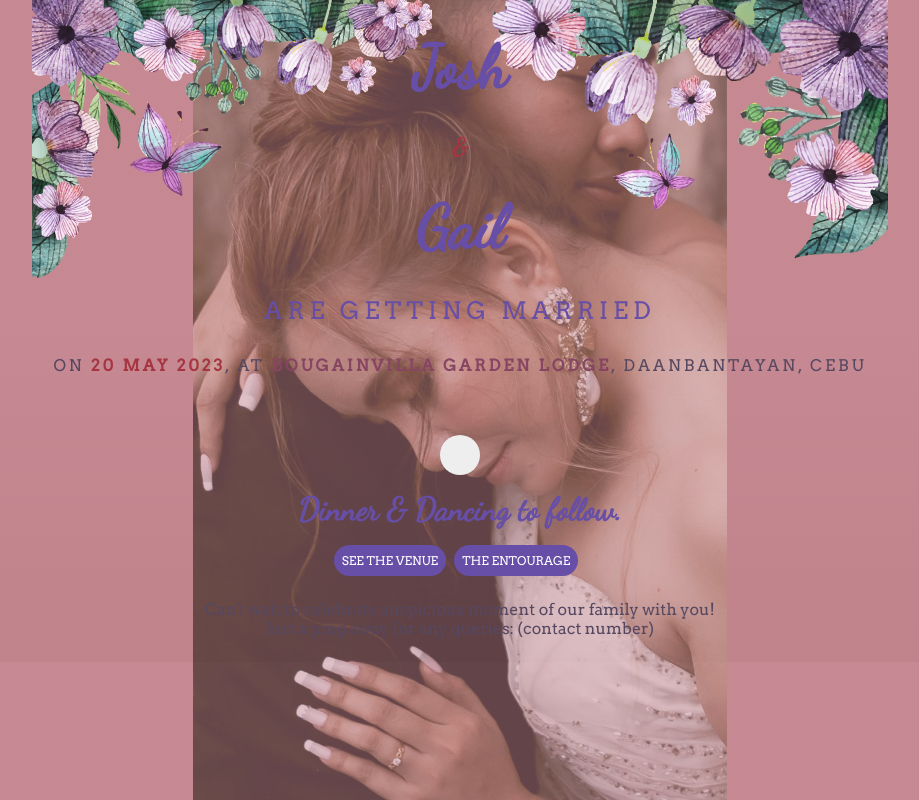
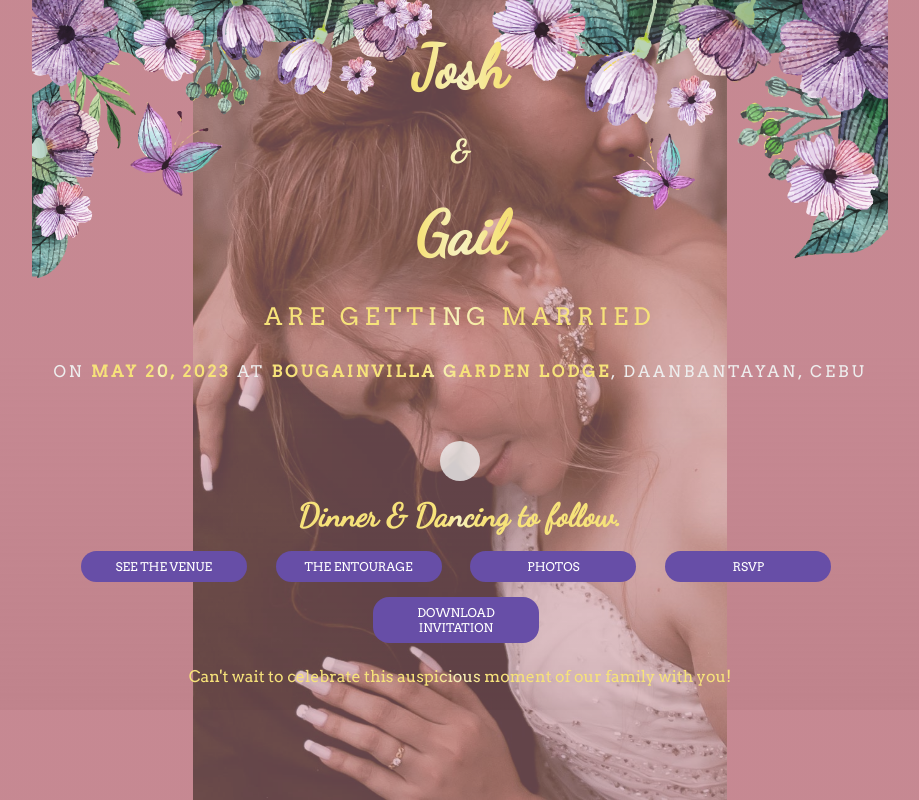
Before and after one commit to 2koiii/invitation, a PHP site: page / in a window 1280 px wide. Shown: the whole page, without its empty margins (180-1099 px from the left). Run offline with PHP 8.4, Linux system fonts and the light colour scheme; some libraries are stand-ins or nearby versions.

Commit message:
updated files

```diff
--- a/changes.txt
+++ b/changes.txt
@@ -6,8 +6,8 @@
 - matron of honor sayup (see file)
 - rsvp (new page) (google forms) (note: butangan ug note kopyaha lng ang layout pero ang mga naa kato akoa ge send kay mao njud to)
 - rsvp (add text: Ease understand that our venues have limited number of guest as we are still under a community quarantine status.)
-- Music Your Love -Juris Piano Cover
-- blush pink ang background - gold ang text (see file blush pink text color)
+0- Music Your Love -Juris Piano Cover
+0- blush pink ang background - gold ang text (see file blush pink text color)
 - changes in entourage (replace marielle cometa to aubrey-partner arvin see file changes-entourage)
 - last name roa, terado dli na cometa
 - invitation card (add Ken Crisaeld Estrera see file invitation-#)
--- a/css/style.css
+++ b/css/style.css
@@ -335,20 +335,36 @@
 	}
 }
 
+html, body{overflow-x: hidden;}
+
 .sakura {
 	/* background: -webkit-linear-gradient(120deg, rgba(255, 255, 255, 0.6), rgba(255, 255, 255, 0.9));
     background: linear-gradient(120deg, rgba(255, 255, 255, 0.6), rgba(255, 255, 255, 0.9));*/
-	background: red;
 	pointer-events: none;
-	position: absolute
-}
-
-.sakura {
+	position: absolute;
 	background: #674ea7;
 }
 
+/*******************************/
 
-/*******************************/
+:root{
+  /* Color Pallete */
+  --roseGold: #B76E79;
+  --pink1: #FADDD5;
+  --blushPink: #DE5D83;
+  --pink2: #FCDBD4;
+  --gold: #FFD700;
+
+	--goldDarker: #462523;
+  --goldDark: #cb9b51;
+	--goldNormal: #f6e27a;
+	--goldLight: #f6f2c0;
+
+  --black: #1a1a1a;
+
+  --violet: #674ea7;
+  --white: #eee;
+}
 
 body {
 	font-family: Arial, Helvetica, Sans-serif;
@@ -385,8 +401,43 @@
 	font-style: normal;
 	font-size: 60px;
 	margin: 32px 0;
-	color: #674ea7;
+/* 	/* color: #674ea7; */
+/* 	color: gold; */
+  background: linear-gradient(
+	to right,
+	var(--goldDarker) 0,
+  var(--goldDark) 22%,
+	var(--goldNormal) 45%,
+	var(--goldLight) 50%,
+	var(--goldNormal) 55%,
+	var(--goldDark) 78%,
+	var(--goldDarker) 100%
+	);
+   color:transparent;
+   -webkit-background-clip:text;
 }
+
+/* .title h1{ */
+/*    transform: translate(-50%,-50%); */
+/*    top: 50%; */
+/*    left: 50%; */
+/*    font-family: 'Dancing Script',cursive; */
+/*    letter-spacing: 5px; */
+/*    font-size: 60px; */
+/*    font-weight: bold; */
+/*    background: linear-gradient( */
+/* 	to right, */
+/* 	#462523 0, */
+/*        	#cb9b51 22%,  */
+/* 	#f6e27a 45%, */
+/* 	#f6f2c0 50%, */
+/* 	#f6e27a 55%, */
+/* 	#cb9b51 78%, */
+/* 	#462523 100% */
+/* 	); */
+/*    color:transparent; */
+/*    -webkit-background-clip:text; */
+/* } */
 
 .title h2 {
 	font-family: 'Dancing Script', cursive;
@@ -395,9 +446,23 @@
 	margin: 0;
 	padding: 0;
 	font-size: 24px;
-	color: #e25c67;
+	font-size: 30px;
+	/* color: #e25c67; */
 	line-height: 1;
-	color: #a63541;
+	/* color: #a63541; */
+	/* color: #674ea7; */
+  background: linear-gradient(
+	to right,
+	#462523 0,
+       	#cb9b51 22%,
+	#f6e27a 45%,
+	#f6f2c0 50%,
+	#f6e27a 55%,
+	#cb9b51 78%,
+	#462523 100%
+	);
+   color:transparent;
+   -webkit-background-clip:text;
 }
 
 .dance-med {
@@ -408,6 +473,18 @@
 	color: #674ea7;
 	margin: 16px;
 	text-align: center;
+  background: linear-gradient(
+	to right,
+	/* #462523 0, */
+  /* #cb9b51 22%,  */
+	#f6e27a 45%,
+	#f6f2c0 50%,
+	#f6e27a 55%
+	/* #cb9b51 78% */
+	/* #462523 100% */
+	);
+   color:transparent;
+   -webkit-background-clip:text;
 }
 
 .title h3 {
@@ -417,6 +494,19 @@
 	font-size: 24px;
 	color: #674ea7;
 	margin-top: 5px;
+  color: goldenrod;
+  background: linear-gradient(
+	to right,
+	/* #462523 0, */
+  /* #cb9b51 22%,  */
+	#f6e27a 45%,
+	#f6f2c0 50%,
+	#f6e27a 55%
+	/* #cb9b51 78% */
+	/* #462523 100% */
+	);
+   color:transparent;
+   -webkit-background-clip:text;
 }
 
 .title p {
@@ -425,6 +515,7 @@
 	text-transform: uppercase;
 	letter-spacing: 3px;
 	font-size: 16px;
+  color: var(--white);
 }
 
 .wrap {
@@ -459,6 +550,7 @@
 	flex-direction: column;
 	background: linear-gradient(180deg, rgba(184,107,119,.8) 50%, rgb(192, 131, 140) 100%);
 	max-width: 856px;
+  /* max-width: 1920px; */
 	margin: 0 auto;
 	position: relative;
 
@@ -486,13 +578,13 @@
 	width: auto;
 	height: auto;
 	padding: 20px;
-	background-color: #eee;
+	background-color: #eeec;
 	border-radius: 20px;
 	font-size: 16px;
 }
 
 .venue {
-	width: auto;
+	width: 150px;
 	height: auto;
 	background-color: #674ea7;
 	border-radius: 16px;
@@ -500,7 +592,15 @@
 	color: #fff;
 	padding: 8px;
 	margin-right: 8px;
-}
+  transition: .3s;
+  transform: scale(100%);
+  }
+
+  .venue:active{
+    color:var(--violet);
+    background: var(--white);
+    transform: scale(110%);
+  }
 
 .venue a {
 	text-decoration: none;
@@ -525,30 +625,54 @@
 }
 
 .days {
-	background: linear-gradient(90deg, #b33a46, #9b313c);
+	background: linear-gradient(90deg, #b33a4699, #9b313c99);
 }
 
 .hours {
-	background: linear-gradient(90deg, #a7c3cd, #90a9b2);
+	background: linear-gradient(90deg, #a7c3cd99, #90a9b299);
 }
 
 .minutes {
-	background-color: #874562;
+	background-color: #87456299;
 }
 
 .seconds {
-	background-color: #145689;
+	background-color: #14568999;
 }
 
 .date {
 	color: #874562;
 	font-weight: 900;
 	color: #a63541;
+  background: linear-gradient(
+	to right,
+	/* #462523 0, */
+  /* #cb9b51 22%,  */
+	#f6e27a 45%,
+	#f6f2c0 50%,
+	#f6e27a 55%
+	/* #cb9b51 78% */
+	/* #462523 100% */
+	);
+   color:transparent;
+   -webkit-background-clip:text;
 }
 
 .place {
 	color: #874562;
 	font-weight: 900;
+  background: linear-gradient(
+	to right,
+	/* #462523 0, */
+  /* #cb9b51 22%,  */
+	#f6e27a 45%,
+	#f6f2c0 50%,
+	#f6e27a 55%
+	/* #cb9b51 78% */
+	/* #462523 100% */
+	);
+   color:transparent;
+   -webkit-background-clip:text;
 }
 
 .footer {
@@ -556,6 +680,18 @@
 	text-align: center;
 	font-size: 16px;
 	margin: 24px;
+  background: linear-gradient(
+	to right,
+	/* #462523 0, */
+  /* #cb9b51 22%,  */
+	#f6e27a 45%,
+	#f6f2c0 50%,
+	#f6e27a 55%
+	/* #cb9b51 78% */
+	/* #462523 100% */
+	);
+   color:transparent;
+   -webkit-background-clip:text;
 }
 
 .phone {
@@ -596,8 +732,12 @@
 
 .actions {
 	display: flex;
+  flex-wrap: wrap;
+  justify-content: space-evenly;
+  gap: 15px;
 	font-size: 12px;
 	letter-spacing: 0pt;
+  width: 90%;
 }
 
 /* .actions a:last-child { */
--- a/index.html
+++ b/index.html
@@ -3,21 +3,7 @@
    <head>
       <link rel="shortcut icon" href="favicon.png" type="image/png">
       <meta charset="UTF-8">
-      <meta name="viewport" content="width=device-width, initial-scale=1, user-scalable=no" />
-      <meta name="author" content="Koi">
-      <meta name="email" content="cjrmox@gmail.com">
-      <meta name="copyright" content="Koi 2023" />
-      <meta property="og:type" content="website" />
-      <meta property="og:title" content="Wedding Invitation | 20 May | Secret, Lol" />
-      <!-- <meta property="og:image" content="https://raw.githubusercontent.com/vinitshahdeo/vinitshahdeo/master/images/sonali.jpeg" /> -->
-      <meta property="og:url" content="" />
-      <meta property="og:site_name" content="Wedding Invitation | 20th May" />
-      <meta name="twitter:card" content="website">
-      <meta name="twitter:site" content="Wedding Invitation | 20th May">
-      <meta name="twitter:title" content="Wedding Invitation | 20th May">
-      <meta name="twitter:creator" content="@2koiii">
-      <!-- <meta name="twitter:image" content="https://raw.githubusercontent.com/vinitshahdeo/vinitshahdeo/master/images/sonali.jpeg"> -->
-
+      <meta name="viewport" content="width=device-width, initial-scale=1, user-scalable=no"/>
       <title>Wedding Invitation | May 20 | Bougainvilla, Daanbantayan, Cebu</title>
 
       <link href="https://fonts.googleapis.com/css?family=Arvo" rel="stylesheet">
@@ -45,20 +31,30 @@
             <h1 class="wow fadeInUp" data-wow-duration="2s">Gail</h1>
             <h3>Are getting married</h3>
             <p>
-               on <span class="date">20 May 2023</span></29>, At <span class="place">Bougainvilla Garden Lodge</span>, Daanbantayan, Cebu</p>
+               on <span class="date">May 20, 2023</span></29> At <span class="place">Bougainvilla Garden Lodge</span>, Daanbantayan, Cebu</p>
          </div>
       </div>
       <div id="time"></div>
       <p class="dance-med wow fadeInUp" data-wow-duration="3s">
-         Dinner & Dancing to follow.
+         Dinner &amp; Dancing to follow.
       </p>
       <div class="actions">
-        <a href="geo:https://goo.gl/maps/FtguhugsT8jzrq9T6" target="_blank">
+        <a href="geo:11.2482428,123.9991701">
           <div class="venue">SEE THE VENUE</div>
         </a>
-        <a href="#" target="_blank" download="Invitation | 20 May | Hope to see you there!">
+        <a href="html/entourage.html" target="_blank">
           <div class="venue">THE ENTOURAGE</div>
         </a>
+        <a href="html/photos.html" target="_blank">
+          <div class="venue">PHOTOS</div>
+        </a>
+        <a href="html/rsvp.html" target="_blank">
+          <div class="venue">RSVP</div>
+        </a>
+        <a href="#" download>
+          <div class="venue">DOWNLOAD INVITATION</div>
+        </a>
+
       </div>
 
       <!-- <div class="map"> -->
@@ -66,13 +62,13 @@
       <!-- </div> -->
 
       <p class="footer">
-         Can't wait to celebrate auspicious moment of our family with you! <br>
-         Just a ping away for any queries: (contact number)
+         Can't wait to celebrate this auspicious moment of our family with you! <br>
+         <!-- Just a ping away for any queries: (contact number)  -->
          <span></span>
       </p>
-      <!-- <div class="music"> -->
-      <!--   <audio src="./assets/mp3/your_love.mp3" id="my_audio" loop="loop"></audio>  -->
-      <!-- </div> -->
+      <div class="music">
+        <audio src="./assets/mp3/your_love.mp3" id="my_audio" loop="loop"></audio>
+      </div>
       <p class="happiness">Join us in our happiness!<br><a href="https://twitter.com/2koiii" target="_blank" class="twitter"><i class="fa fa-twitter"></i></a></p>
       <!-- partial -->
       <script src='https://cdnjs.cloudflare.com/ajax/libs/jquery/3.4.1/jquery.min.js'></script>
--- a/js/script.js
+++ b/js/script.js
@@ -22,7 +22,7 @@
  */
 $(document).on('click', function(){
     document.getElementById("my_audio").play();
-    console.log('Shaadi me zaroor aana');
+    console.log('Be sure to attend the wedding');
 });
 
 // Set the date we're counting down to
@@ -85,11 +85,11 @@
     , 'font-size: 32px'
 ].join(';');
 
-console.log('\n\n%c SAVE THE DATE: 29th Nov, 2020!', styles);
+console.log('\n\n%c SAVE THE DATE: 20th May, 2023!', styles);
 
-console.log('%cYour presence is requested!%c\n\nRegards: Vinit Shahdeo', styles1, styles2);
+console.log('%cYour presence is requested!%c\n\nRegards: Christian Mocoy', styles1, styles2);
 
 console.log(
-    `%cShaadi me zaroor aana!\n\n`,
+    `%cBe sure to attend the wedding!\n\n`,
     'color: yellow; background:tomato; font-size: 24pt; font-weight: bold',
 )
```
Also changed, not shown: html/entourage.html (added, +33 -0 lines), html/photos.html (added, +33 -0 lines), html/rsvp.html (added, +33 -0 lines).
